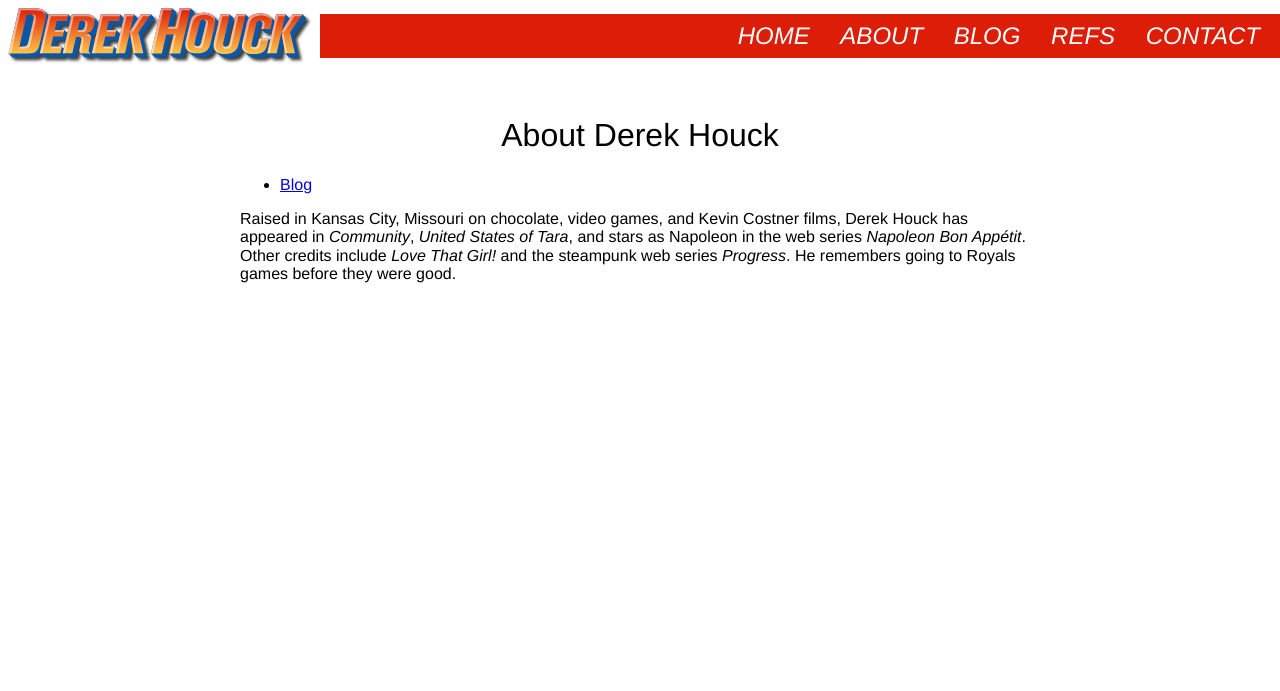
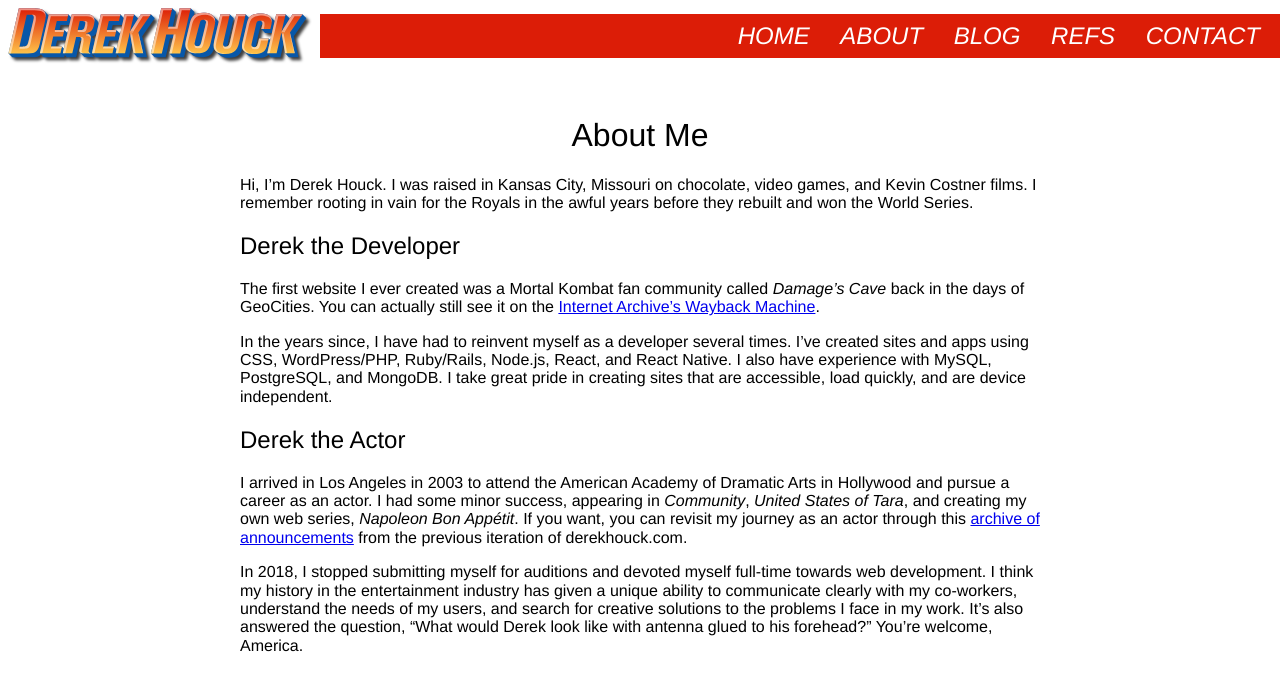
Before and after one commit to derekhouck/derekhouck.github.io, a Jekyll site: the page built from about.md, in a window 1280 px wide. Shown: the top 691 px of the page. Built offline with Jekyll 4.4.1, drawn with Linux system fonts in a browser that asks for light colours; some web fonts are replaced.

Commit message:
Write about page content

```diff
--- a/about.md
+++ b/about.md
@@ -1,8 +1,18 @@
 ---
 title: About
 ---
-# About Derek Houck
+# About Me
 
-- [Blog](/blog.html)
+Hi, I'm Derek Houck. I was raised in Kansas City, Missouri on chocolate, video games, and Kevin Costner films. I remember rooting in vain for the Royals in the awful years before they rebuilt and won the World Series.
 
-Raised in Kansas City, Missouri on chocolate, video games, and Kevin Costner films, Derek Houck has appeared in _Community_, _United States of Tara_, and stars as Napoleon in the web series _Napoleon Bon Appétit_. Other credits include _Love That Girl!_ and the steampunk web series _Progress_. He remembers going to Royals games before they were good.
+## Derek the Developer
+
+The first website I ever created was a Mortal Kombat fan community called _Damage's Cave_ back in the days of GeoCities. You can actually still see it on the [Internet Archive’s Wayback Machine](http://web.archive.org/web/20001204165600/http://thecave.kcizone.com/).
+
+In the years since, I have had to reinvent myself as a developer several times. I’ve created sites and apps using CSS, WordPress/PHP, Ruby/Rails, Node.js, React, and React Native. I also have experience with MySQL, PostgreSQL, and MongoDB. I take great pride in creating sites that are accessible, load quickly, and are device independent.
+
+## Derek the Actor
+
+I arrived in Los Angeles in 2003 to attend the American Academy of Dramatic Arts in Hollywood and pursue a career as an actor. I had some minor success, appearing in _Community_, _United States of Tara_, and creating my own web series, _Napoleon Bon Appétit_. If you want, you can revisit my journey as an actor through this [archive of announcements](/blog.html) from the previous iteration of derekhouck.com.
+
+In 2018, I stopped submitting myself for auditions and devoted myself full-time towards web development. I think my history in the entertainment industry has given a unique ability to communicate clearly with my co-workers, understand the needs of my users, and search for creative solutions to the problems I face in my work. It's also answered the question, "What would Derek look like with antenna glued to his forehead?" You're welcome, America.
```
Also changed, not shown: _authors/jill.md (deleted, +0 -6 lines), _authors/ted.md (deleted, +0 -6 lines).
